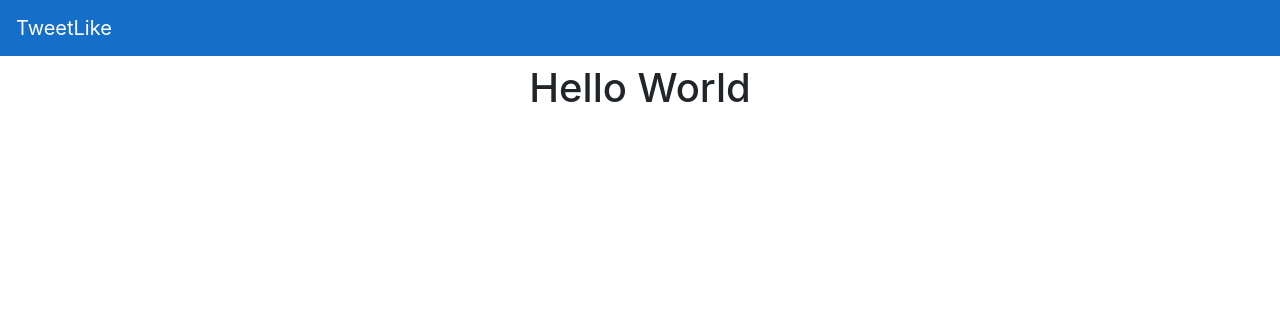
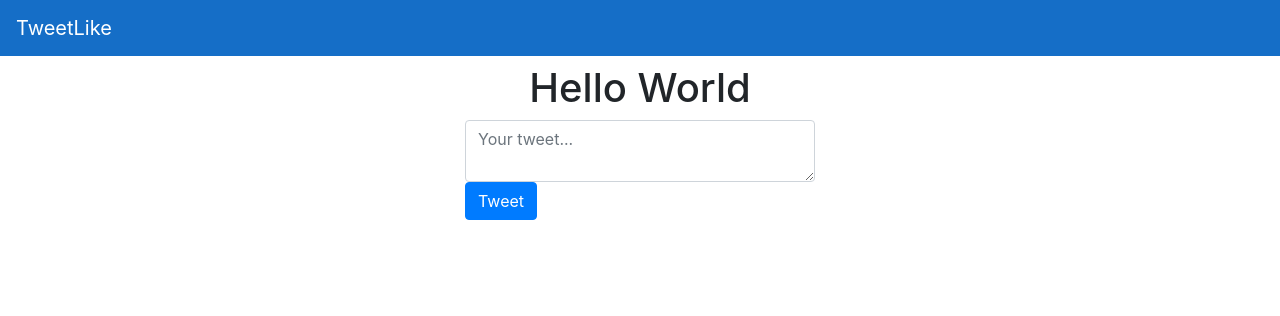
Before and after one commit to awesomeo184/tweetlike, a Django app: page / in a window 1280 px wide. Shown: the top 316 px of the page. Run offline with Django 3.2, Linux system fonts and the light colour scheme; data that the repository does not hold is empty; some libraries are stand-ins or nearby versions.

Commit message:
[9]ADD Create form manually

```diff
--- a/templates/page/home.html
+++ b/templates/page/home.html
@@ -4,6 +4,17 @@
     <div class="row text-center">
         <div class="col">
             <h1>Hello World</h1>
+        </div>
+    </div>
+
+    <div class="row">
+        <div class="col-md-4 mx-auto col-10">
+            <form class="form" method="post" action="tweet-create/">
+            {% csrf_token %}
+                <input type="hidden" value="/" name="next" />
+                <textarea class="form-control" name="content" placeholder="Your tweet..."></textarea>
+                <button type="submit" class="btn btn-primary">Tweet</button>
+            </form>
         </div>
     </div>
 
--- a/tweets/views.py
+++ b/tweets/views.py
@@ -11,6 +11,7 @@ def home_view(request, *args, **kwargs):
 
 def tweet_create_view(request, *args, **kwargs):
     form = TweetForm(request.POST or None)
+    print("post data is", request.POST)
     if form.is_valid():
         obj = form.save(commit=False)
         obj.save()
```
